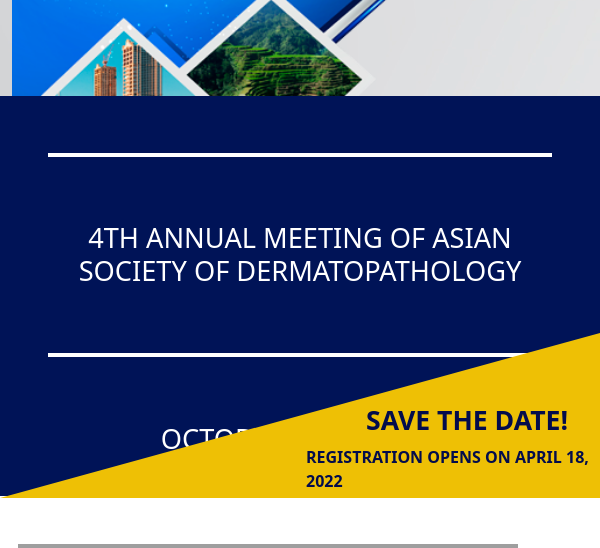
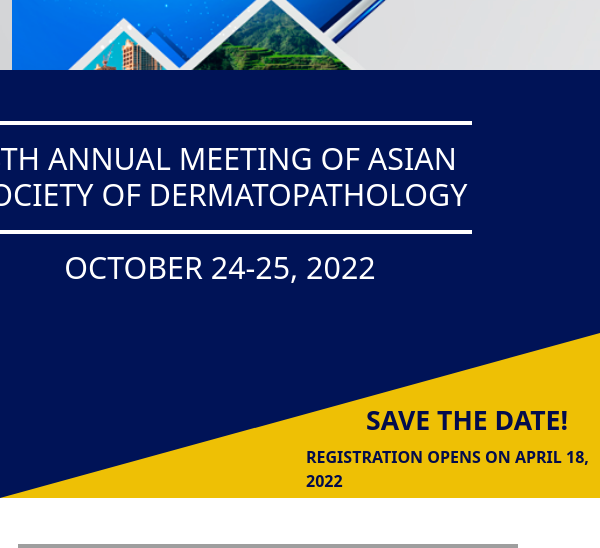
Before and after one commit to rjays16/mywork, a Vue app: page / in a window 600 px wide. Shown: the part 215-763 px from the top of the page. Built offline with nearby package versions, Linux system fonts and the light colour scheme; grey boxes are pictures that could not be loaded.

Commit message:
adding division for blocking color blue

```diff
--- a/css/style.css
+++ b/css/style.css
@@ -251,7 +251,6 @@
 
     }
 
-
     #about-meeting h1{
         font-size: 1.7rem;
     }
@@ -278,28 +277,54 @@
     #about-title{
         margin-left: 59%;
     }
-
     #about-paragraph{
         margin-left: 49%;
     }
-    #about-meeting{
-        margin-top: 45%;
-        width: 900px;
+    #about-meeting h1{
+        font-size: 1.9rem;
+        z-index: 200;
+    }
+    #about-meeting hr{
+        z-index: 200;
+    }
+    #about-block-color-blue{
+        width: 800px;
+        height: 413px;
+        position: absolute;
+        background-color: #001357;
+        z-index: 100;
+        margin-top: 300px;
+    }
+    #about-meeting {
+        margin-top: 20%;
     }
 }
 
 @media all and (max-width: 740px) and (min-width: 582px) {
     #about-meeting {
-        margin-top: 50%;
-        margin-top: -400px;
-        position: initial;
+        margin-top: 20%;
     }
+    #about-meeting h1{
+        font-size: 1.9rem;
+        z-index: 200;
+    }
+    #about-meeting hr{
+        z-index: 200;
+    }
+   #about-block-color-blue{
+       width: 800px;
+       height: 428px;
+       position: absolute;
+       background-color: #001357;
+       z-index: 100;
+       margin-top: 285px;
+   }
 }
 
 @media all and (max-width: 582px) and (min-width: 500px) {
     #about-meeting {
-        margin-top: -400px;
-        height: 400px;
+        margin-top: -450px;
+        height: 300px;
         width: 500px;
         position: initial;
         z-index: 100;
@@ -315,6 +340,15 @@
     #about-paragraph{
         z-index: 200;
     }
+    #about-block-color-blue{
+        width: 500px;
+        height: 150px;
+        position: absolute;
+        background-color: #001357;
+        z-index: 100;
+        margin-top: 560px;
+    }
+
 }
 
 
@@ -344,14 +378,17 @@
 @media all and (max-width: 992px) and (min-width: 500px) {
     #about-box-yellow{
         margin-top: 448px;
+        z-index: 200;
     }
 
     #about-title{
         margin-top: 620px;
+        z-index: 200;
     }
 
     #about-paragraph{
         margin-top: 660px;
+        z-index: 200;
     }
 }
 
--- a/src/components/About.vue
+++ b/src/components/About.vue
@@ -28,6 +28,7 @@
               <hr class="divider-2">
               <h1 class="text-uppercase mb-0">october 24-25, 2022</h1>
             </div>
+            <div id="about-block-color-blue"></div>
           </div>
         </div>
       </div>
```
